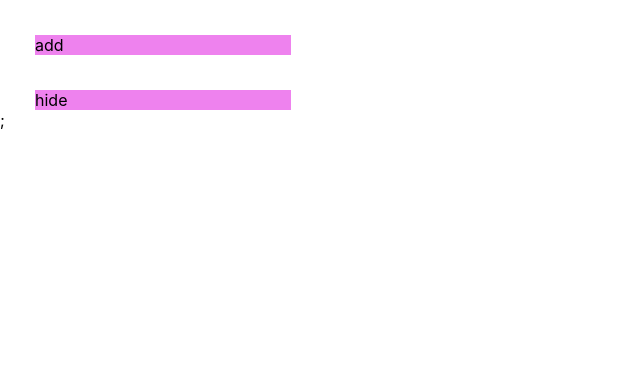
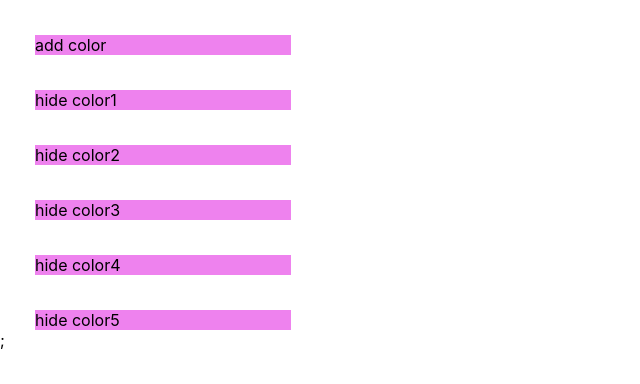
Before and after one commit to 16sweetyjain/color-picker-demo, a React (Create React App) app in the folder color-picker-demo/: page / in a window 1280 px wide. Shown: the top 384 px of the page, without its empty margins (0-640 px from the left). Built offline with nearby package versions, Linux system fonts and the light colour scheme.

Commit message:
hide button for individual colors

```diff
--- a/color-picker-demo/src/components/ButtonComponent.js
+++ b/color-picker-demo/src/components/ButtonComponent.js
@@ -7,11 +7,10 @@ class ButtonComponent extends Component{
         super(props);
 
         this.state={
-            compSelected:null,
-            compId:null,
+
             colorId:0,
-
-
+           calorie:null,
+           compId:null
 
         }
 
@@ -20,75 +19,54 @@ class ButtonComponent extends Component{
         }
 
         onComponentSelect(button) {
-            this.setState({compSelected:button, compId:button.id});
-            if(this.state.compId==1){
-                this.setState({colorId:this.state.colorId+1})
+            this.setState({compId:button.id});
+
+            if(button.id==0){
+                this.setState({colorId: this.state.colorId + 1});
             }
+            else{
+                this.setState({colorId:this.state.colorId});
+            }
+        }
+        renderComponents() {
+if(this.state.compId==0){
+            const colores = this.props.colors.filter((color)=> color.id <= this.state.colorId);
+            const reqColor = colores.map((req) => {
 
-
-          }
-
-          renderComponents(compId,colorId){
-
-
-                   if(compId==1){
-                    const  colores=this.props.colors.filter((color)=>
-                    color.id <= colorId);
-                 const reqColor=colores.map((req)=>{
-              //  console.log(req);
-
-                return(
-                        <div  className="col-12  col-md-5 m-1">
-
-   <Card  style={{backgroundColor:req.color_id, width:"20%",marginTop:"35px",marginLeft:"35px"}}>
-
+                return (<div className="col-12  col-md-5 m-1">
+                    <Card style={{ backgroundColor: req.color_id, width: "20%", marginTop: "35px", marginLeft: "35px" }}>
                         <CardTitle>
                             This is color {req.id}
                         </CardTitle>
+                    </Card>
+                </div>);
 
-          </Card>
-
-          </div>
-                );
 
 
             });
 
-return(
-      <div>
-          {reqColor}
-      </div>
-);
+
+          return(<div>{reqColor}</div>);
         }
+        else{
 
-    if(compId==2){
+            const colores = this.props.colors.filter((color)=> (color.id!==this.state.compId)&&(color.id<this.state.colorId));
+            const reqColor = colores.map((req) => {
 
-        const  colores=this.props.colors.filter((color)=>
-        color.id < colorId);
-        const reqColor=colores.map((req)=>{
-            return(
-        <div  className="col-12  col-md-5 m-1">
-
-        <Card  style={{backgroundColor:req.color_id, width:"20%",marginTop:"35px",marginLeft:"35px"}}>
-
+                return (<div className="col-12  col-md-5 m-1">
+                    <Card style={{ backgroundColor: req.color_id, width: "20%", marginTop: "35px", marginLeft: "35px" }}>
                         <CardTitle>
                             This is color {req.id}
                         </CardTitle>
-
                     </Card>
-
-               </div>
-            );
+                </div>);
 
 
             });
-      return(
-      <div>
-          {reqColor}
-      </div>
-      );
+
+
+          return(<div>{reqColor}</div>);
         }
-
         }
 
 
@@ -99,9 +77,11 @@ const menu=this.props.buttons.map((button)=>{
 return(
     <div key ={button.id} className="col-12  col-md-5 m-1">
  <Card onClick={()=>{this.onComponentSelect(button)}} style={{backgroundColor:'violet',marginTop:"35px",marginLeft:"35px",width:"20%"}}>
-   <CardTitle>
-       {button.name}
-   </CardTitle>
+  {button.id!=0 ?<CardTitle>
+       {button.name} color{button.id}
+   </CardTitle>:<CardTitle>
+       {button.name} color
+   </CardTitle>}
  </Card>
 
 </div>
@@ -117,7 +97,7 @@ return(
         {menu}
     </div>
     <div className="row">
-        {this.renderComponents(this.state.compId,this.state.colorId)};
+        {this.renderComponents()};
     </div>
 </div>
 );
--- a/color-picker-demo/src/shared/buttons.js
+++ b/color-picker-demo/src/shared/buttons.js
@@ -1,10 +1,26 @@
  const buttons=[
 
 {
-    id:'1',
+    id:'0',
     name :'add'
 },{
+    id:'1',
+    name: 'hide '
+},
+{
     id:'2',
+    name: 'hide'
+},
+{
+    id:'3',
+    name: 'hide'
+},
+{
+    id:'4',
+    name: 'hide'
+},
+{
+    id:'5',
     name: 'hide'
 }
 
--- a/color-picker-demo/src/shared/colors.js
+++ b/color-picker-demo/src/shared/colors.js
@@ -1,22 +1,22 @@
 const colors=[
     {
-    id:'1',color_id:'	#ff4000',completed:true
+    id:'1',color_id:'	#ff4000',visible:true
     },
     {
 
-        id:'2',color_id: '#00ff00',completed:true
+        id:'2',color_id: '#00ff00',visible:true
     },
     {
 
-        id:'3',color_id:'	#00ffff' ,completed:true
+        id:'3',color_id:'	#00ffff' ,visible:true
     },
     {
 
-        id:'4',color_id:' 	#8000ff',completed:true
+        id:'4',color_id:' 	#8000ff',visible:true
     },
     {
 
-       id:'5', color_id:'#bfff00',completed:true
+       id:'5', color_id:'#bfff00',visible:true
     }
 ]
 ;
```
Lines whose indentation alone changed are shown as unchanged.
